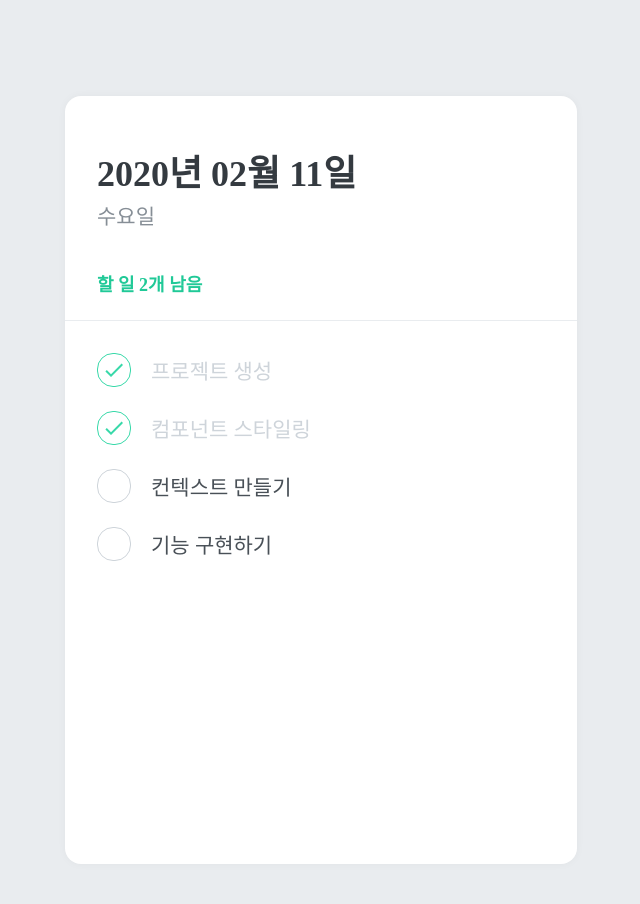
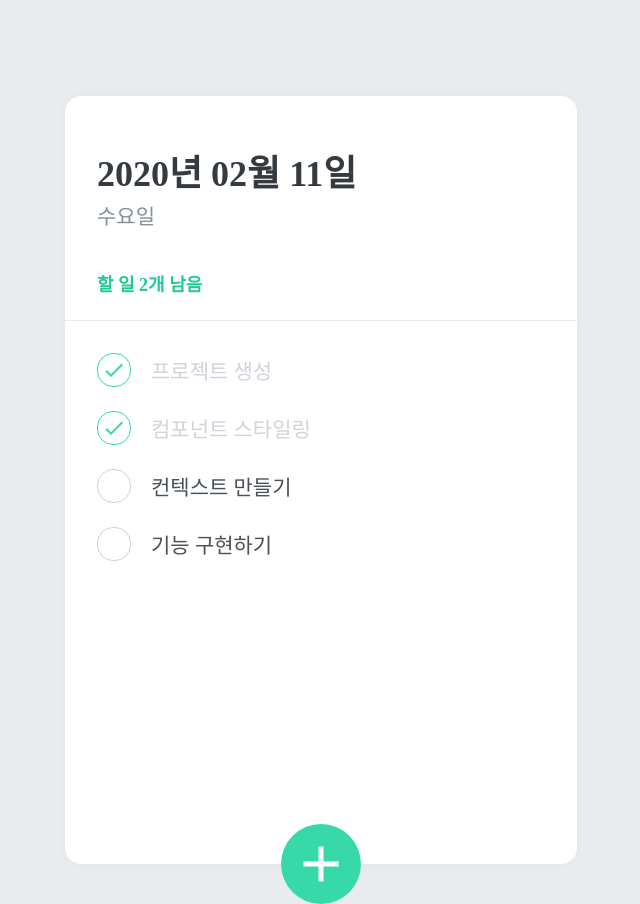
Before and after one commit to Doosies/maven, a React (Create React App) app in the folder front/: page /todoList in a window 1280 px wide. Shown: the whole page, without its empty margins (319-959 px from the left). Built offline with nearby package versions, Linux system fonts and the light colour scheme; the HTML template or start-up script is replaced by a standard one.

Commit message:
TodoListBase

```diff
--- /dev/null
+++ b/front/src/components/TodoCreate.js
@@ -0,0 +1,100 @@
+import React, { useState } from 'react';
+import styled, {css} from 'styled-components';
+import { MdAdd } from 'react-icons/md';
+
+const CircleButton = styled.button `
+    background: #38d9a9;
+    &:hover{
+        background: #63e6be;
+    }
+    &:active{
+        background: #20c997;
+    }
+
+    z-index: 5;
+    cursor: pointer;
+    width: 80px;
+    height: 80px;
+    display: block;
+    align-items: center;
+    justify-content: center;
+    font-size: 60px;
+    /* position:static 속성을 갖고있지 않은 부모를 기준으로 움직 */
+    position: absolute;
+    left:50%;
+    bottom: 0px;
+    transform: translate(-50%, 50%);
+    color: white;
+    border-radius: 50%;
+    border: none;
+    outline: none;
+    display:flex;
+    align-items: center;
+    justify-content: center;
+
+    transition: 0.125s all ease-in;
+    ${props=>
+        props.open &&
+        css`
+            background: #ff6b6b;
+            &:hover{
+                background: #ff8787;
+            }
+            &:active{
+                background: #fa5252;
+            }
+            transform: translate(-50%, 50%) rotate(45deg);
+        `
+    }
+`;
+
+const InsertFormPositioner = styled.div `
+    width: 100%;
+    bottom: 0;
+    left: 0;
+    position: absolute;
+`;
+
+const InsertForm = styled.form `
+    background: #f8f9fa;
+    padding-left: 32px;
+    padding-top: 32px;
+    padding-right: 32px;
+    padding-bottom: 72px;
+
+    border-bottom-left-radius: 16px;
+    border-bottom-right-radius: 16px;
+    border-top: 1px solid #e9ecef;
+`;
+
+const Input = styled.input `
+    /* padding: 12px; */
+    /* border-radius: 4px; */
+    border: 1px solid #dee2e6;
+    width: 100%;
+    outline: none;
+    font-size: 18px;
+    box-sizing: border-box;
+`;
+
+function TodoCreate(){
+    const [open, setOpen] = useState(false);
+    const onToggle = ()=> setOpen(!open);
+
+    return(
+        <>
+            {open &&(
+                <InsertFormPositioner>
+                    <InsertForm>
+                        <Input autoFocus placeholder="할 일을 입력 후, Enter를 누르세요"/>
+                    </InsertForm>
+                </InsertFormPositioner>
+            )}
+            <CircleButton onClick={onToggle} open={open}>
+                <MdAdd/>
+            </CircleButton>
+        </>
+    );
+}
+
+export default TodoCreate
--- a/front/src/components/TodoItem.js
+++ b/front/src/components/TodoItem.js
@@ -7,7 +7,7 @@
     align-items: center;
     justify-content: center;
     color: #dee2e6;
-    font-size: 24px;
+    font-size: 21px;
     cursor: pointer;
     &:hover{
         color: #ff6b6b;
@@ -38,6 +38,7 @@
     justify-content: center;
     margin-right: 20px;
     cursor: pointer;
+
     ${props=>
         props.done &&
         css`
@@ -64,9 +65,11 @@
             <CheckCircle done={done}>
                 {done && <MdDone/>}
             </CheckCircle>
+
             <Text done={done}>
                 {text}
             </Text>
+
             <Remove>
                 <MdDelete/>
             </Remove>
--- a/front/src/pages/Todo.js
+++ b/front/src/pages/Todo.js
@@ -3,10 +3,12 @@
 import TodoHead from '../components/TodoHead';
 import TodoList from '../components/TodoList';
 import TodoTemplate from '../components/TodoTemplate';
+import TodoCreate from '../components/TodoCreate';
 
 const GlobalStyle = createGlobalStyle`
     body{
         background: #e9ecef;
+        overflow-y:hidden;
     }
 `;
 
@@ -17,6 +19,7 @@
             <TodoTemplate>
                 <TodoHead/>
                 <TodoList/>
+                <TodoCreate/>
             </TodoTemplate>
         </>
     );
```
